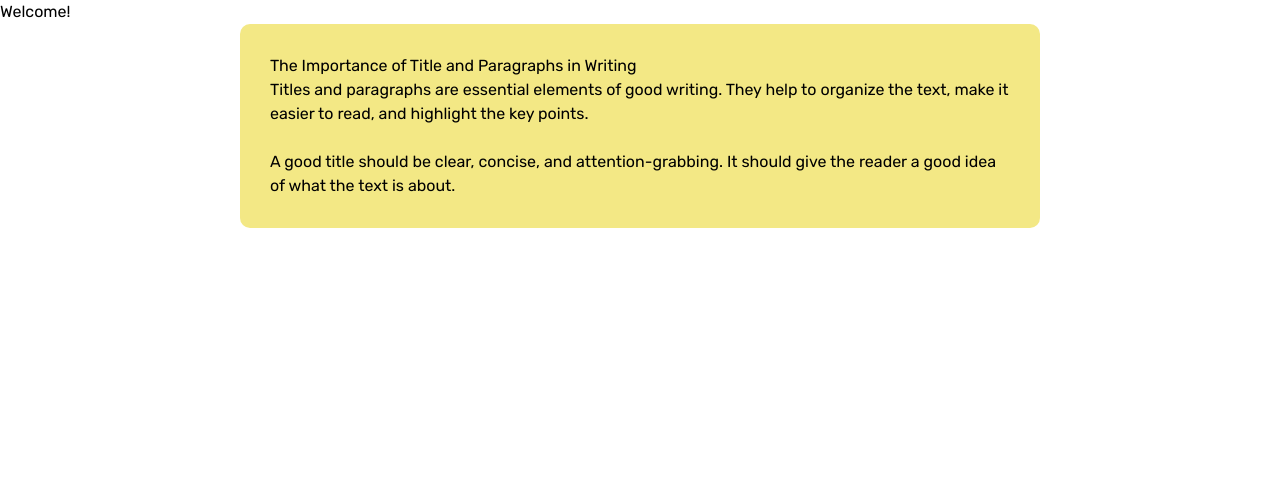
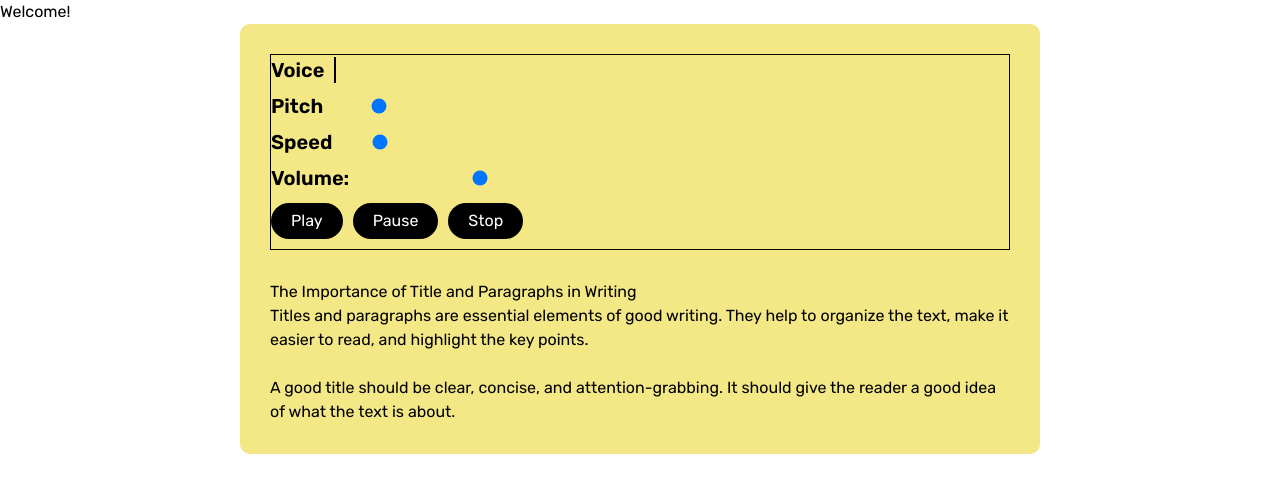
Before and after one commit to yoko-vicky/Text-To-Speech-With-Highlight, a Next.js app: page / in a window 1280 px wide. Shown: the top 492 px of the page. Built offline with nearby package versions, Linux system fonts and the light colour scheme.

Commit message:
Revert all changes to default one

```diff
--- a/components/HomeContent/HomeContent.tsx
+++ b/components/HomeContent/HomeContent.tsx
@@ -14,30 +14,17 @@ const TextToSpeech = dynamic(
 
 const HomeContent = () => {
   const [text, setText] = useState<string>('');
-  const [originInnerHtml, setOriginInnerHtml] = useState<string>('');
   const allContentsRef = useRef<HTMLDivElement>(null);
 
   useEffect(() => {
-    if (!allContentsRef.current || !!originInnerHtml) return;
-
-    setOriginInnerHtml(allContentsRef.current.innerHTML);
+    if (!allContentsRef.current) return;
+    setText(allContentsRef.current?.innerText);
   }, [allContentsRef.current]);
-
-  // useEffect(() => {
-  //   if (!allContentsRef.current) return;
-  //   const contentsToRead = allContentsRef.current.innerText;
-  //   // console.log({ allContentsRef: contentsToRead });
-  //   setText(contentsToRead);
-  // }, [allContentsRef.current]);
 
   return (
     <div className={styles.container}>
-      {originInnerHtml && allContentsRef.current && text && (
-        <TextToSpeech
-          text={allContentsRef.current.innerText}
-          elements={allContentsRef.current}
-          originInnerHtml={originInnerHtml}
-        />
+      {allContentsRef.current && text && (
+        <TextToSpeech element={allContentsRef.current} text={text} />
       )}
 
       <div>
--- a/components/TextToSpeech/TextToSpeech.tsx
+++ b/components/TextToSpeech/TextToSpeech.tsx
@@ -2,13 +2,11 @@ import React, { useState, useEffect, ChangeEvent } from 'react';
 import styles from './TextToSpeech.module.scss';
 
 export const TextToSpeech = ({
-  text = '',
-  elements,
-  originInnerHtml,
+  element,
+  text,
 }: {
+  element: HTMLDivElement;
   text: string;
-  elements: HTMLDivElement;
-  originInnerHtml: string;
 }) => {
   const [isPaused, setIsPaused] = useState<boolean>(false);
   const [utterance, setUtterance] = useState<SpeechSynthesisUtterance | null>(
@@ -51,34 +49,15 @@ export const TextToSpeech = ({
       utterance.rate = speed;
       utterance.volume = volume;
 
-      if (elements && elements.innerHTML) {
+      if (element && element.innerHTML) {
         utterance.addEventListener('boundary', (event) => {
           const { charIndex, charLength } = event;
           console.log({ event, charIndex, charLength });
-          // console.log({ innerHtml: elements.innerHTML });
-          // event.target.text
-          // const endCharIndex =
-          //   charIndex +
-          //   (text.slice(charIndex).indexOf('\n') ||
-          //     text.slice(charIndex).indexOf('.'));
-          // elements.innerHTML = highlight(
-          //   text,
-          //   charIndex,
-          //   charIndex + charLength,
-          // );
 
-          // 対象の読んでるところをinnerHTMLから探し出してreplaceする
-          const targetWord = text.slice(charIndex, charIndex + charLength);
-          const startIndexOfTarget = elements.innerHTML.indexOf(
-            targetWord,
+          element.innerHTML = highlight(
+            text,
             charIndex,
-          );
-          const endIndexOfTarget = startIndexOfTarget + targetWord.length;
-          console.log({ targetWord });
-
-          elements.innerHTML = originInnerHtml.replace(
-            targetWord,
-            highlightBackground(targetWord),
+            charIndex + charLength,
           );
         });
       }
```
